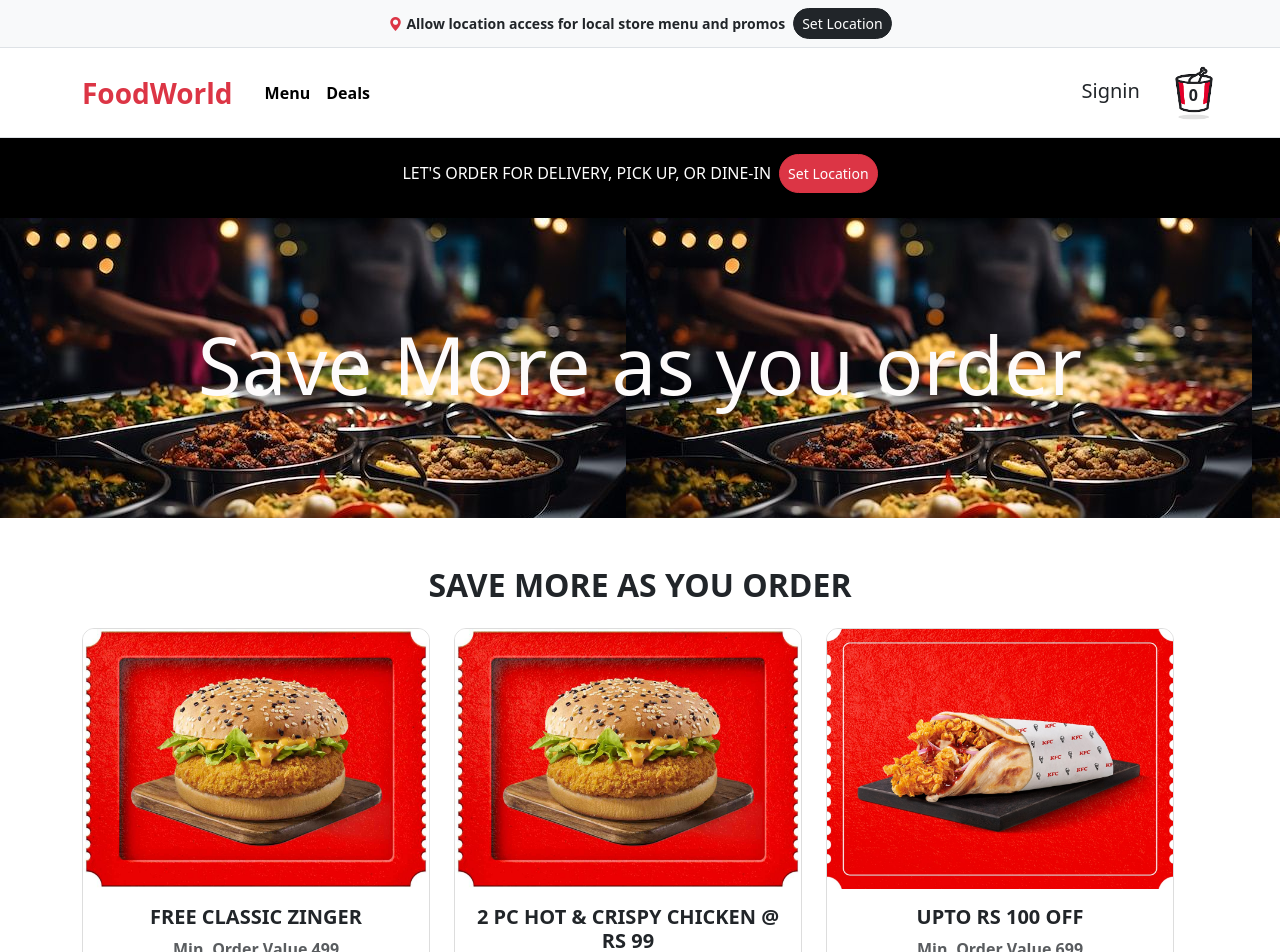
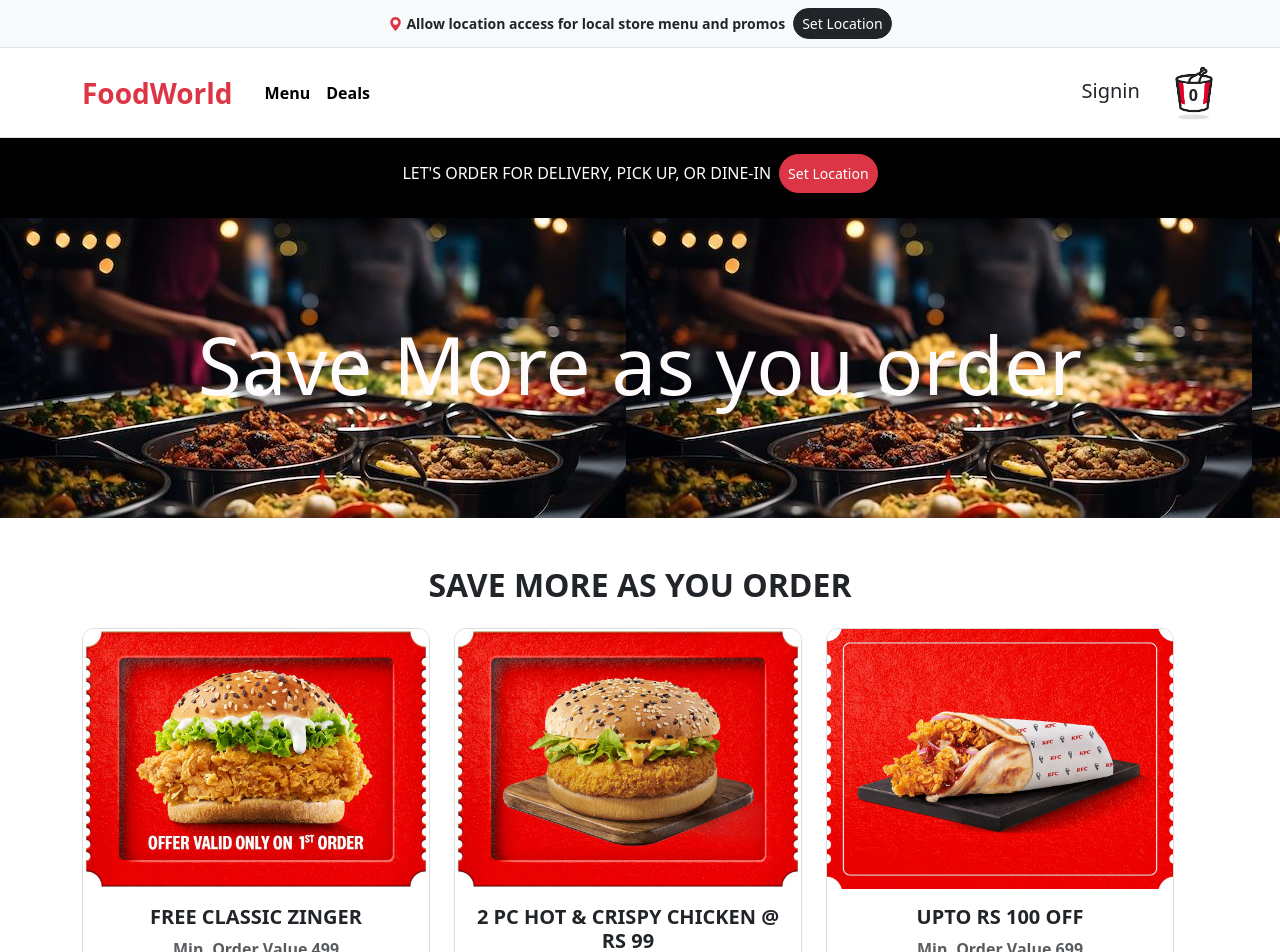
Before and after one commit to raja-krishnanrrg/krishfood-APP, a React (Vite) app: page /deals in a window 1280 px wide. Shown: the top 952 px of the page. Built offline with nearby package versions, Linux system fonts and the light colour scheme.

Commit message:
some alter

```diff
--- a/src/App.jsx
+++ b/src/App.jsx
@@ -12,6 +12,7 @@ import Navbar from 'react-bootstrap/Navbar';
 import  Deliverorder from "./Deliverorder";
 import MenuProductPage from "./Productpage"
 import { useSelector } from 'react-redux';
+import cartiamge from "./assets//cart.png"
 // import { useContext } from "react";
 // import { CartContext } from "./CartContext";
 
@@ -60,7 +61,7 @@ function App() {
          </Navbar.Collapse>
               <Form className="d-flex ">
                 <h5 className='mt-3 me-4'> Signin</h5>
-          <Link to='/cart' className='attachs'> <img src="./src/assets/cart.png" className='cartimage'/></Link>
+          <Link to='/cart' className='attachs'> <img src={cartiamge} className='cartimage'/></Link>
            <span className='quantity '>{cartProducts.length}</span>
 
           </Form>
--- a/src/Deals.jsx
+++ b/src/Deals.jsx
@@ -1,6 +1,9 @@
 import { Container, Row, Col, Card, Button } from "react-bootstrap";
 
 import "./Deals.css";
+import epicwe from "./assets/offer1.jpg";
+import gold from "./assets/offer2.jpg";
+import box from "./assets/offer3.jpg";
 const Deals = () => {
 
     const offers = [
@@ -8,21 +11,21 @@ const Deals = () => {
     id: 1,
     title: "FREE CLASSIC ZINGER",
     minOrder: 499,
-    image: "./src/assets/offer2.jpg",
+    image:epicwe,
     description: "Offer valid only on 1st order",
   },
   {
     id: 2,
     title: "2 PC HOT & CRISPY CHICKEN @ RS 99",
     minOrder: 499,
-    image: "./src/assets/offer2.jpg",
+    image: gold,
     description: "On 2nd & 3rd order",
   },
   {
     id: 3,
     title: "UPTO RS 100 OFF",
     minOrder: 699,
-    image: "./src/assets/offer3.jpg",
+    image:box,
     description: "Applicable on 4th order onwards",
   },
 ];
```
